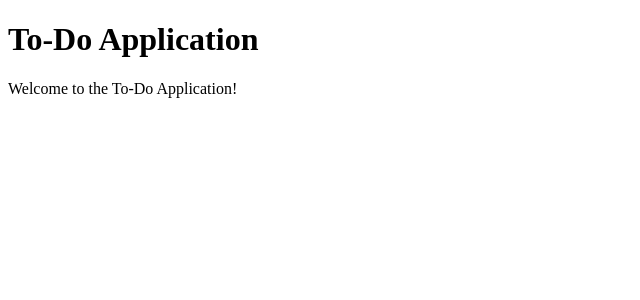
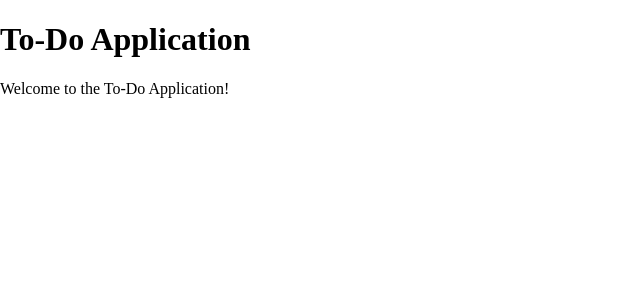
Before and after one commit to Shrilesh-Dhobale/A-23-ToDo-App, a React (Vite) app: page / in a window 1280 px wide. Shown: the top 300 px of the page, without its empty margins (0-640 px from the left). Built offline with nearby package versions, Linux system fonts and the light colour scheme.

Commit message:
Styling provided to body and root

```diff
--- a/src/index.css
+++ b/src/index.css
@@ -0,0 +1,8 @@
+body{
+  margin:0;
+  padding:0;
+}
+#root{
+  margin: 0;
+  padding: 0;
+}
```
